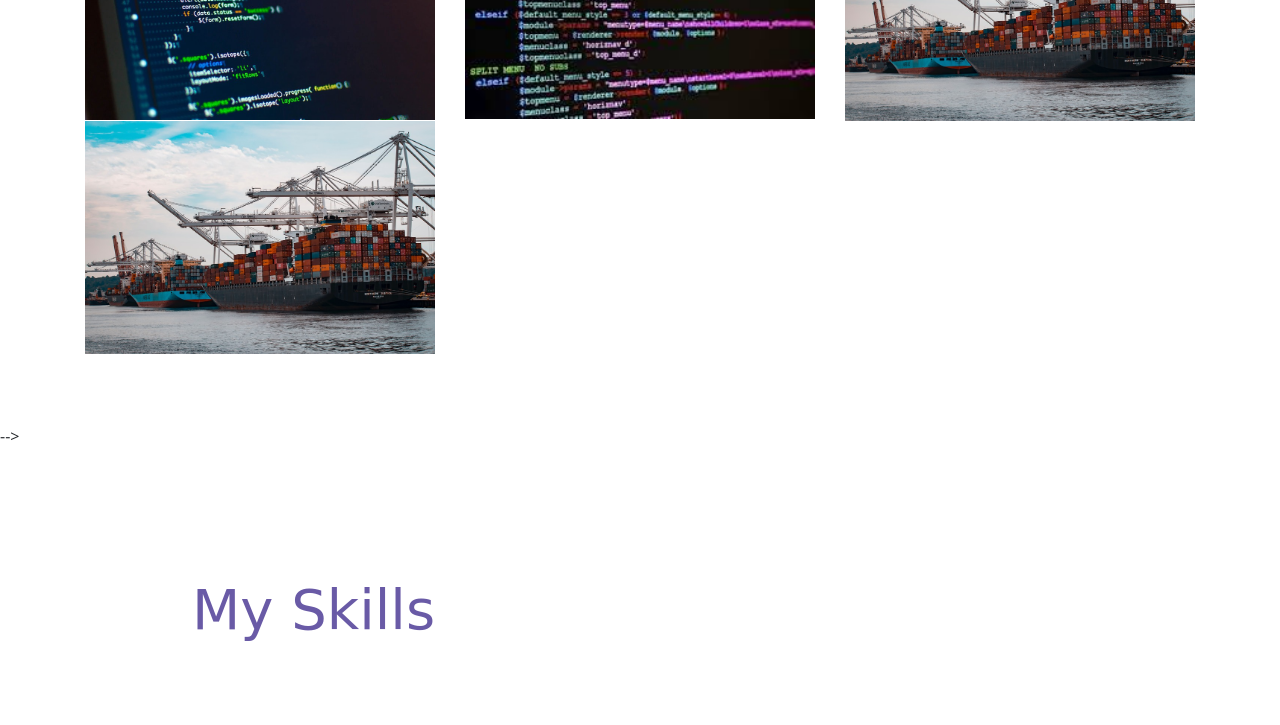
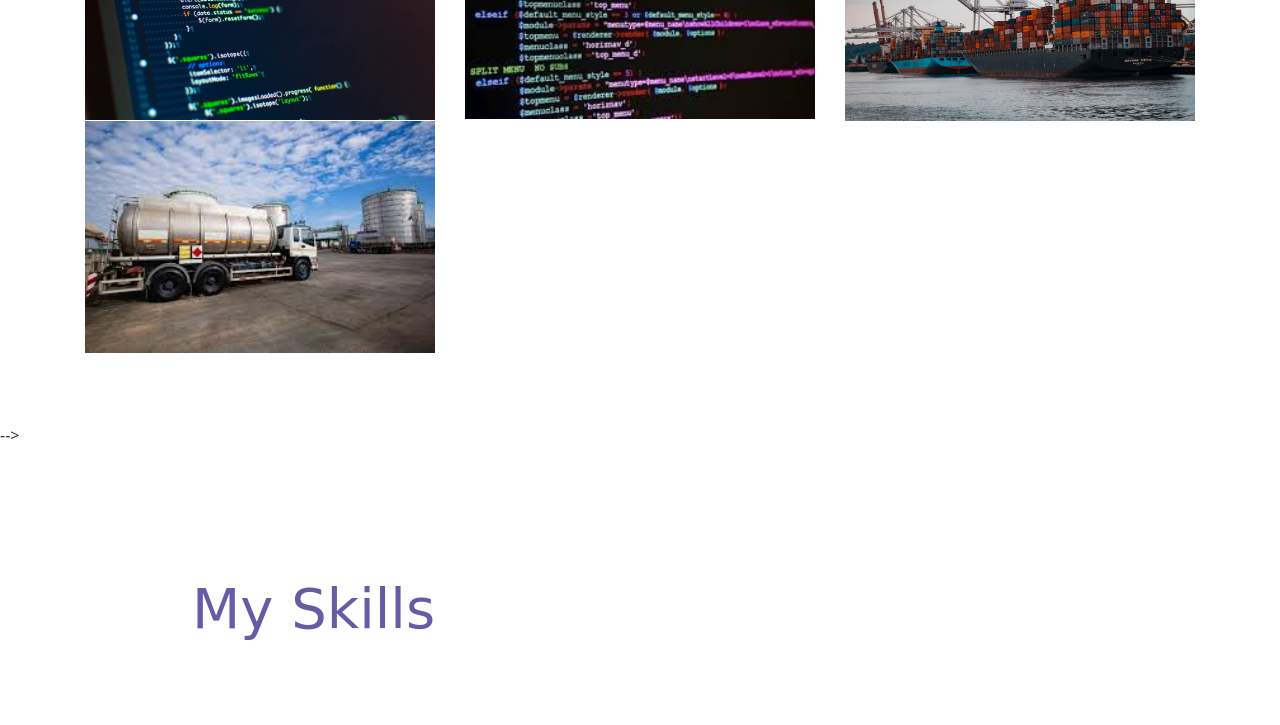
Before and after one commit to pk0011/myProfile, a plain HTML site: page index.html in a window 1280 px wide. Shown: the part 2300-3025 px from the top of the page. Drawn offline with nearby package versions, Linux system fonts and the light colour scheme; a web font is replaced by a local one.

Commit message:
Update index.html

```diff
--- a/index.html
+++ b/index.html
@@ -217,7 +217,7 @@
                 </div>
                  <div class="col-md-4">
                     <a href="#" class="portfolio-card">
-                        <img class="portfolio-card-img" src="assets/imgs/TM.jpg" class="img-responsive rounded"
+                        <img class="portfolio-card-img" src="assets/imgs/petro.jpeg" class="img-responsive rounded"
                             alt="123">
                         <span class="portfolio-card-overlay">
                             <span class="portfolio-card-caption">
```
